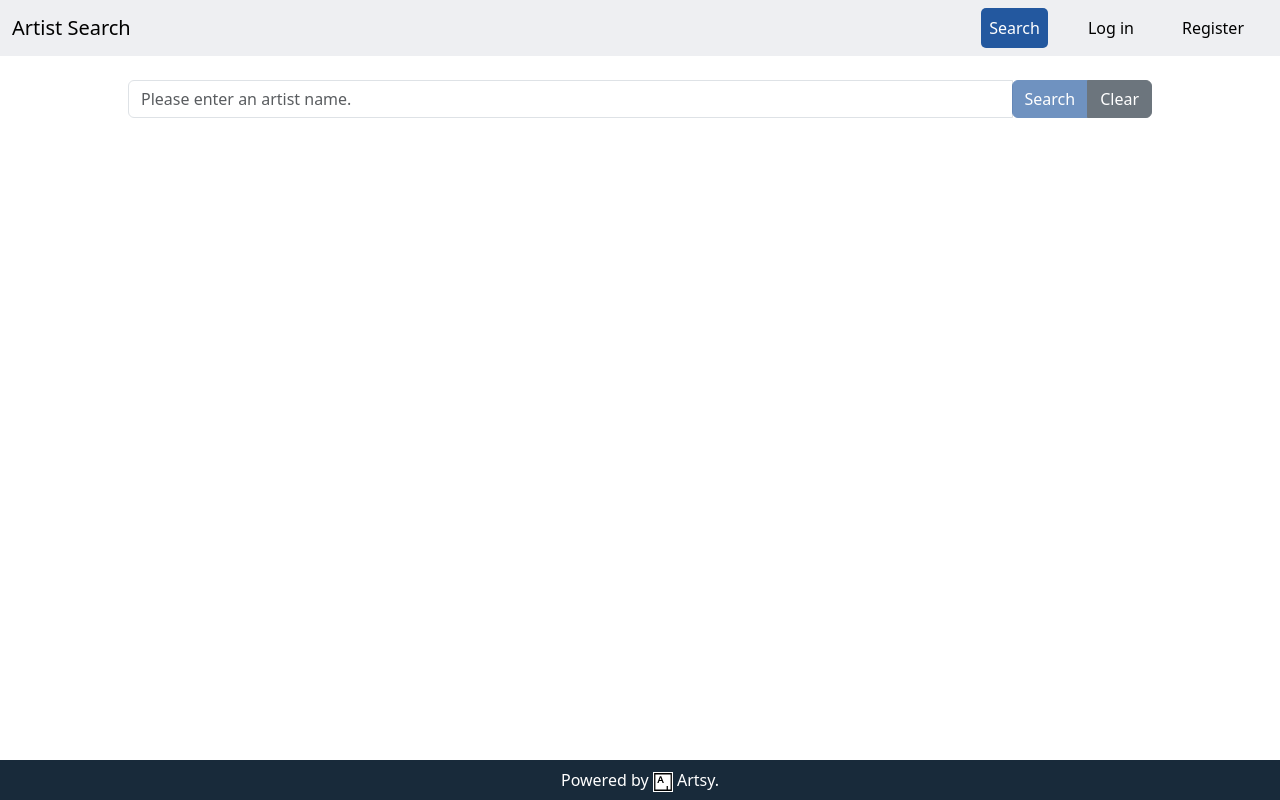
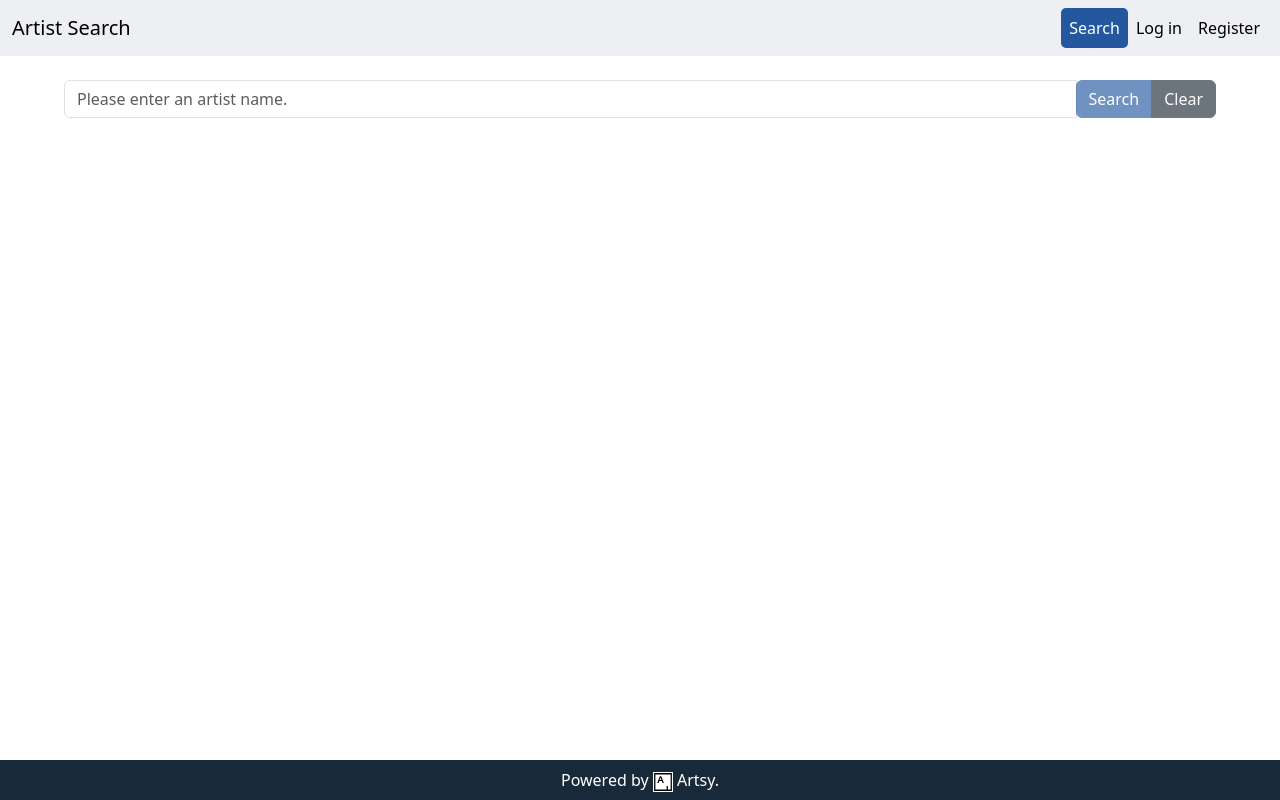
Before and after one commit to kabrashrey/artsy-search, a React (Vite) app in the folder frontend/: page /#/ in a window 1280 px wide. Built offline with nearby package versions, Linux system fonts and the light colour scheme.

Commit message:
Mobile Css Fixes

```diff
--- a/frontend/components/Navbar/Navbar.tsx
+++ b/frontend/components/Navbar/Navbar.tsx
@@ -76,7 +76,7 @@ const Header = () => {
               <Nav.Link
                 as={Link}
                 to="/"
-                className={`nav-item mx-3 ${
+                className={`navbar-nav-item ${
                   activeLink === "/" ? "active-link" : ""
                 }`}
               >
@@ -88,7 +88,7 @@ const Header = () => {
                   <Nav.Link
                     as={Link}
                     to="/favorites"
-                    className={`nav-item mx-3 ${
+                    className={`navbar-nav-item ${
                       activeLink === "/favorites" ? "active-link" : ""
                     }`}
                   >
@@ -129,7 +129,7 @@ const Header = () => {
                   <Nav.Link
                     as={Link}
                     to="/login"
-                    className={`nav-item mx-3 ${
+                    className={`navbar-nav-item ${
                       activeLink === "/login" ? "active-link" : ""
                     }`}
                   >
@@ -138,7 +138,7 @@ const Header = () => {
                   <Nav.Link
                     as={Link}
                     to="/register"
-                    className={`nav-item mx-3 ${
+                    className={`navbar-nav-item ${
                       activeLink === "/register" ? "active-link" : ""
                     }`}
                   >
--- a/frontend/components/Navbar/NavbarStyles.scss
+++ b/frontend/components/Navbar/NavbarStyles.scss
@@ -5,7 +5,7 @@ $button_bg: #23589f;
   background-color: $bg !important;
 }
 
-.nav-item {
+.navbar-nav-item {
   padding: 8px 16px;
   border-radius: 5px;
   transition: background-color 0.3s ease-in-out;
@@ -19,3 +19,34 @@ $button_bg: #23589f;
   color: white !important;
   transition: transform 0.3s ease-in-out;
 }
+
+
+@media (max-width: 991px) {
+  .navbar-collapse {
+    width: 100%;
+  }
+
+  .navbar-nav {
+    padding: 0;
+    margin: 0;
+  }
+
+  .navbar-nav-item {
+    text-align: left;
+    margin-left: 0;
+  }
+
+  .navbar-toggler {
+    border: none;
+  }
+
+  .navbar {
+    padding: 0 1rem;
+  }
+}
+
+@media (max-width: 991px) {
+  .navbar-nav {
+    max-height: none !important;
+  }
+}
--- a/frontend/components/Search/Search.tsx
+++ b/frontend/components/Search/Search.tsx
@@ -156,7 +156,7 @@ const Search: React.FC = () => {
       <div className="d-flex justify-content-center align-items-center vh-10">
         <InputGroup
           className="mb-2 py-4 rounded-pill w-80"
-          style={{ maxWidth: "80%" }}
+          style={{ maxWidth: "90%", padding: 0 }}
         >
           <Form.Control
             name="artistName"
@@ -196,7 +196,7 @@ const Search: React.FC = () => {
       </div>
 
       {/* Search Results */}
-      <Container style={{ maxWidth: "82%" }}>
+      <Container style={{ maxWidth: "90%" }}>
         {searchPerformed && (
           <>
             {search_data?.length === 0 && !search_loading ? (
--- a/frontend/components/Search/SearchStyles.scss
+++ b/frontend/components/Search/SearchStyles.scss
@@ -59,6 +59,14 @@
   height: 15rem;
   object-fit: cover;
   width: 100%;
+}
+
+@media (max-width: 820px) {
+  .fixed-img {
+    height: 10rem;
+    width: 100%;
+    object-fit: cover;
+  }
 }
 
 .artist-name {
@@ -131,7 +139,6 @@
 
 custom-card-category-img {
   height: 100%;
-
 }
 .custom-card-body-category {
   padding-left: 0;
```
